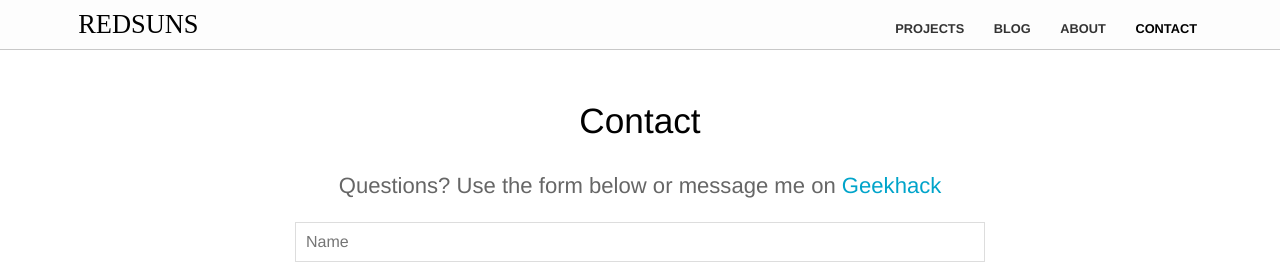
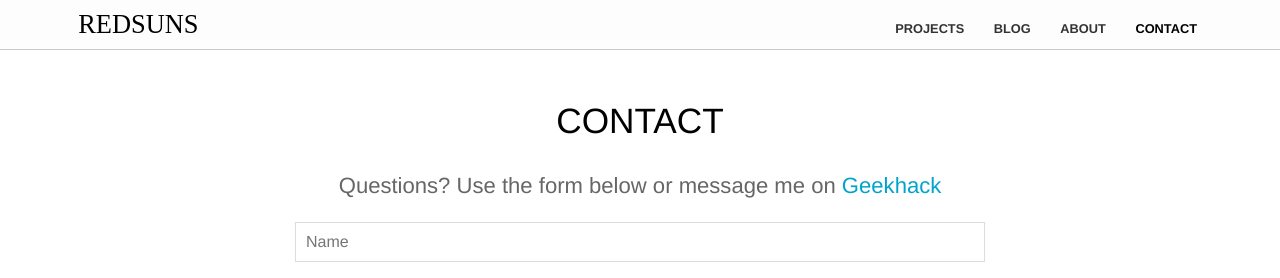
Before and after one commit to RedSunsRMK/redsunsrmk.github.io, a Jekyll site: the page built from contact.html, in a window 1280 px wide and 927 px high. Shown: the top 278 px of the window. Built offline with Jekyll 4.4.1, drawn with Linux system fonts in a browser that asks for light colours.

```diff
--- a/contact.html
+++ b/contact.html
@@ -1,6 +1,6 @@
 ---
 title: CONTACT
-heading: Contact
+heading: CONTACT
 description: Questions? Use the form below or message me on <a href="https://geekhack.org/index.php?action=profile;u=64773" target="_blank">Geekhack</a>
 ---
 
```
